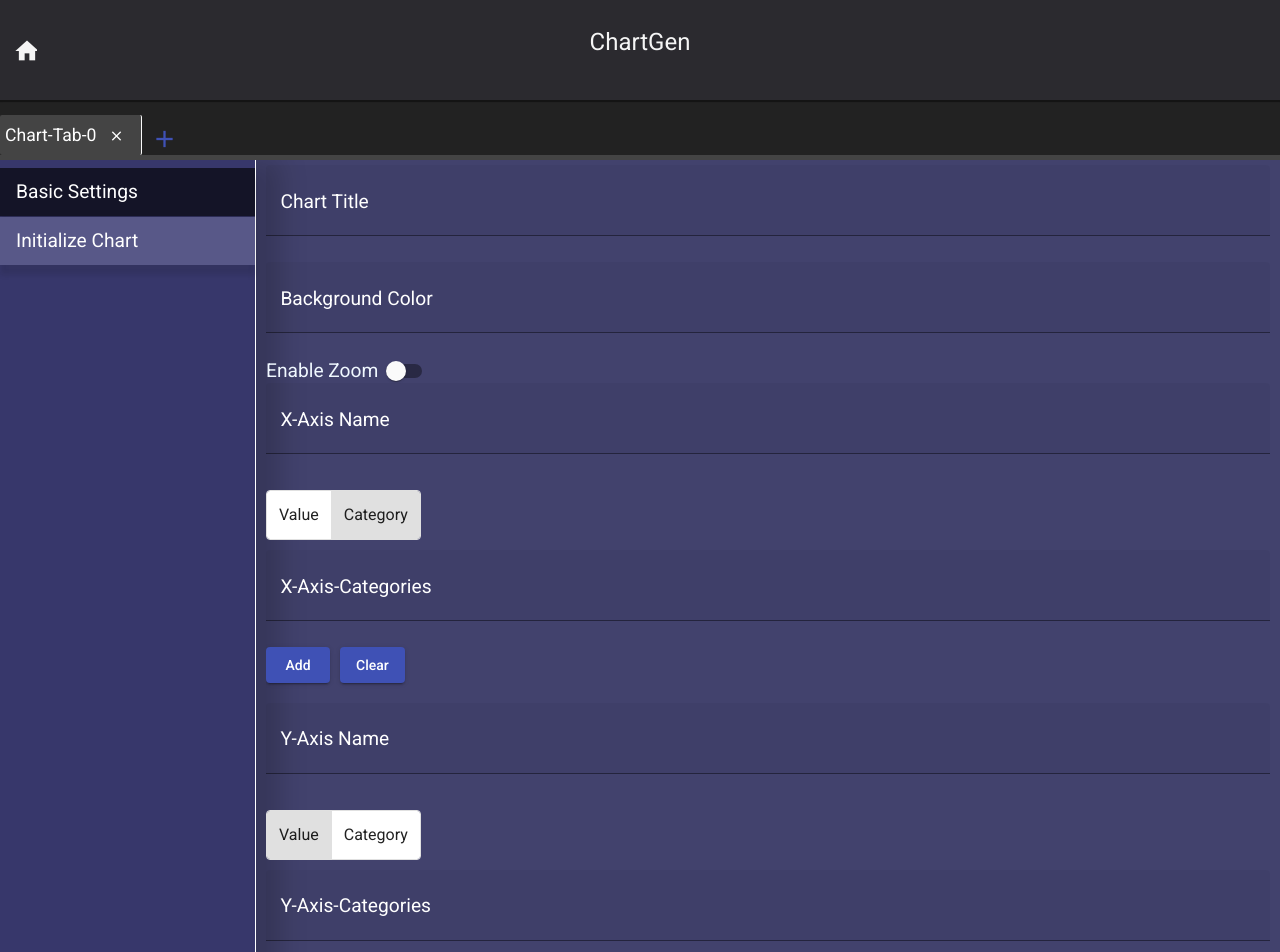
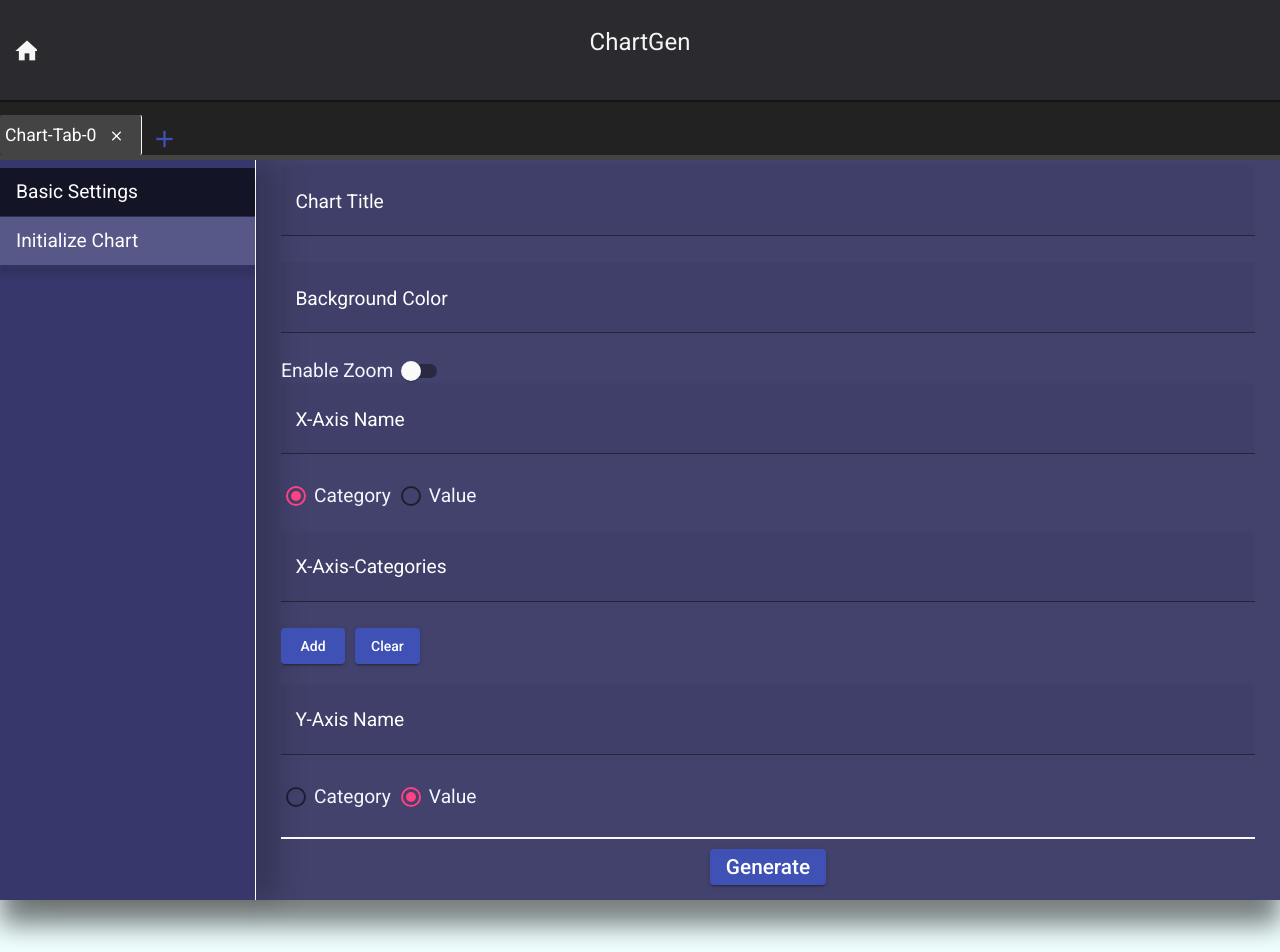
Before and after one commit to AntoRin/chart-gen, an Angular app: page /chart in a window 1280 px wide. Shown: the top 952 px of the page. Built offline with nearby package versions, Linux system fonts and the light colour scheme.

Commit message:
minor ui changes

```diff
--- a/src/app/chart/components/chart-control/chart-control.component.css
+++ b/src/app/chart/components/chart-control/chart-control.component.css
@@ -106,14 +106,8 @@
    width: 100%;
 }
 
-mat-button-toggle-group {
-   margin: 10px 0;
-}
-
-mat-button-toggle {
-   font-size: 1rem;
-   padding: 0;
-   margin: 0;
+mat-radio-button {
+   margin: 5px;
 }
 
 .control-actions {
--- a/src/app/chart/components/chart-control/chart-control.component.html
+++ b/src/app/chart/components/chart-control/chart-control.component.html
@@ -36,7 +36,7 @@
          </mat-nav-list>
       </div>
       <form class="settings-form" (ngSubmit)="createChart($event)" *ngIf="datasets[currentTabIndex]">
-         <section *ngIf="selectedTab === 'basic'" class="tab-section">
+         <section *ngIf="selectedTab === 'basic'" class="tab-section input-container">
             <mat-form-field appearance="fill" class="full-width">
                <mat-label>Chart Title</mat-label>
                <input matInput type="text" name="chartTitle" [(ngModel)]="globalOptions.chartTitle" />
@@ -51,15 +51,19 @@
                >Enable Zoom</mat-slide-toggle
             >
             <br />
+            <div class="global-axis-settings">
                <mat-form-field appearance="fill" class="full-width">
                   <mat-label>X-Axis Name</mat-label>
                   <input matInput type="text" name="xAxisName" [(ngModel)]="globalOptions.xName" />
                </mat-form-field>
-            <mat-button-toggle-group color="secondary" [(value)]="globalOptions.xAxisType">
-               <mat-button-toggle id="x-axis-btn1" value="value">Value</mat-button-toggle>
-               <mat-button-toggle id="x-axis-btn2" value="category">Category</mat-button-toggle>
-            </mat-button-toggle-group>
+               <mat-radio-group [value]="globalOptions.xAxisType" (change)="globalOptions.xAxisType = $event.value">
+                  <mat-radio-button value="category">Category</mat-radio-button>
+                  <mat-radio-button value="value">Value</mat-radio-button>
+               </mat-radio-group>
+               <br />
+               <br />
                <app-chip-input
+                  *ngIf="globalOptions.xAxisType === 'category'"
                   [includeBtn]="true"
                   [chipList]="globalOptions.xCategories"
                   (chipEvent)="globalOptions.xCategories.push($event)"
@@ -68,17 +72,21 @@
                   (chipClearFieldEvent)="globalOptions.xCategories = []"
                   label="X-Axis-Categories"
                ></app-chip-input>
+            </div>
             <br />
+            <div class="global-axis-settings">
                <mat-form-field appearance="fill" class="full-width">
                   <mat-label>Y-Axis Name</mat-label>
                   <input matInput type="text" name="yAxisName" [(ngModel)]="globalOptions.yName" />
                </mat-form-field>
-            <mat-button-toggle-group [(value)]="globalOptions.yAxisType">
-               <mat-button-toggle id="y-axis-btn1" value="value">Value</mat-button-toggle>
-               <mat-button-toggle id="y-axis-btn2" value="category">Category</mat-button-toggle>
-            </mat-button-toggle-group>
+               <mat-radio-group [value]="globalOptions.yAxisType" (change)="globalOptions.yAxisType = $event.value">
+                  <mat-radio-button value="category">Category</mat-radio-button>
+                  <mat-radio-button value="value">Value</mat-radio-button>
+               </mat-radio-group>
+               <br />
                <br />
                <app-chip-input
+                  *ngIf="globalOptions.yAxisType === 'category'"
                   [includeBtn]="true"
                   [chipList]="globalOptions.yCategories"
                   (chipEvent)="globalOptions.yCategories.push($event)"
@@ -87,6 +95,7 @@
                   (chipClearFieldEvent)="globalOptions.yCategories = []"
                   label="Y-Axis-Categories"
                ></app-chip-input>
+            </div>
          </section>
          <section *ngIf="selectedTab === 'initialize'" class="tab-section">
             <div class="input-container">
--- a/src/app/material-ui/material-ui.module.ts
+++ b/src/app/material-ui/material-ui.module.ts
@@ -14,6 +14,7 @@ import { MatTabsModule } from "@angular/material/tabs";
 import { MatListModule } from "@angular/material/list";
 import { MatSlideToggleModule } from "@angular/material/slide-toggle";
 import { MatDividerModule } from "@angular/material/divider";
+import { MatRadioModule } from "@angular/material/radio";
 
 @NgModule({
    declarations: [],
@@ -33,6 +34,7 @@ import { MatDividerModule } from "@angular/material/divider";
       MatListModule,
       MatSlideToggleModule,
       MatDividerModule,
+      MatRadioModule,
    ],
 })
 export class MaterialUIModule {}
```
Lines whose indentation alone changed are shown as unchanged.
